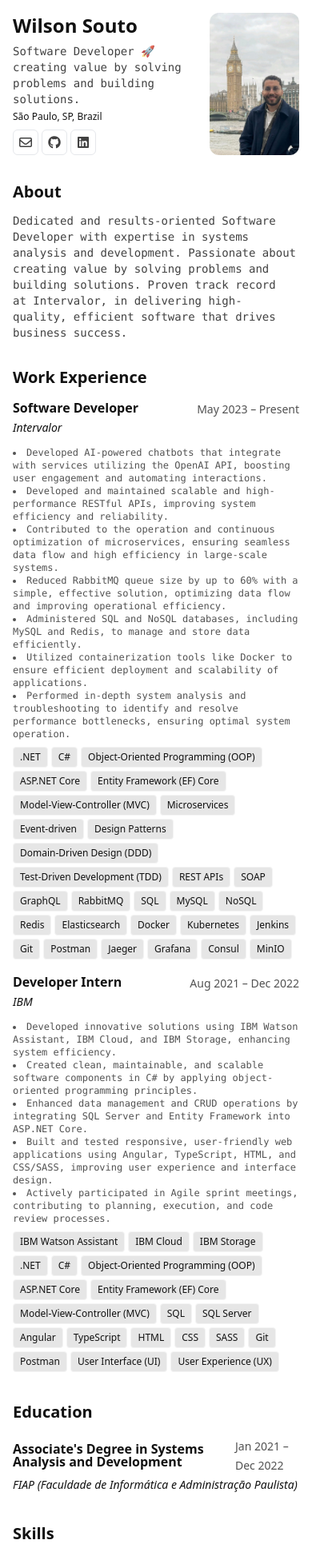
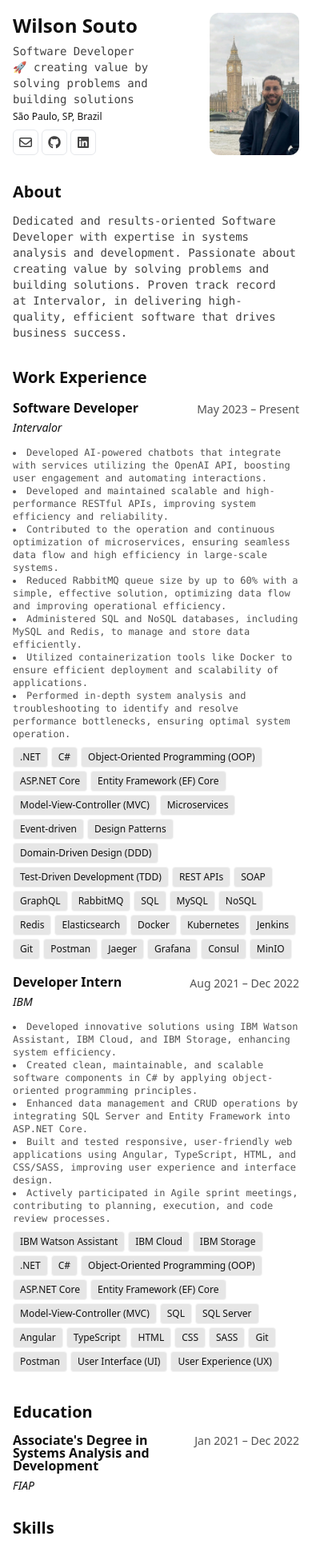
Before and after one commit to wilsonsouto/portfolio, an Angular app: page / in a window 390 px wide. Shown: the top 1936 px of the page at 80% size. Built offline with nearby package versions, Linux system fonts and the light colour scheme.

Commit message:
chore: minor updates

```diff
--- a/src/app/core/components/header/header.component.ts
+++ b/src/app/core/components/header/header.component.ts
@@ -10,7 +10,7 @@ import { Component } from '@angular/core';
 export class HeaderComponent {
   public title: string = 'Wilson Souto';
   public description: string =
-    'Software Developer 🚀 creating value by solving problems and building solutions.';
+    'Software Developer 🚀 creating value by solving problems and building solutions';
   public location: { href: string; name: string }[] = [
     {
       href: 'https://www.google.com/maps/place/S%C3%A3o+Paulo',
--- a/src/app/core/components/main/education/education.component.html
+++ b/src/app/core/components/main/education/education.component.html
@@ -4,9 +4,9 @@
 />
 <article
   *ngFor="let education of educations"
-  class="rounded-lg py-1 print:py-0"
+  class="flex w-full flex-col gap-2 leading-none sm:gap-1 print:text-sm"
 >
-  <header class="flex items-center justify-between">
+  <header class="grid grid-cols-[1fr_auto] place-items-baseline">
     <!-- #region degree -->
     <div class="inline-flex gap-x-1 font-medium leading-none print:text-sm">
       <h2
--- a/src/app/core/components/main/education/education.component.ts
+++ b/src/app/core/components/main/education/education.component.ts
@@ -23,7 +23,7 @@ export class EducationComponent {
   public educations: Education[] = [
     {
       institution: {
-        name: 'FIAP (Faculdade de Informática e Administração Paulista)',
+        name: 'FIAP',
         href: 'https://www.fiap.com.br/',
       },
       startDate: 'Jan 2021',
--- a/src/app/core/components/main/projects/projects.component.ts
+++ b/src/app/core/components/main/projects/projects.component.ts
@@ -29,7 +29,6 @@ export class ProjectsComponent {
         'HTML',
         'CSS',
         'SASS',
-        'GIT',
       ],
     },
     {
--- a/src/index.html
+++ b/src/index.html
@@ -2,7 +2,7 @@
 <html lang="en">
   <head>
     <meta charset="utf-8" />
-    <title>Portfolio</title>
+    <title>Wilson Souto</title>
     <base href="/" />
     <meta name="viewport" content="width=device-width, initial-scale=1" />
     <link rel="icon" type="image/x-icon" href="favicon.ico" />
```
